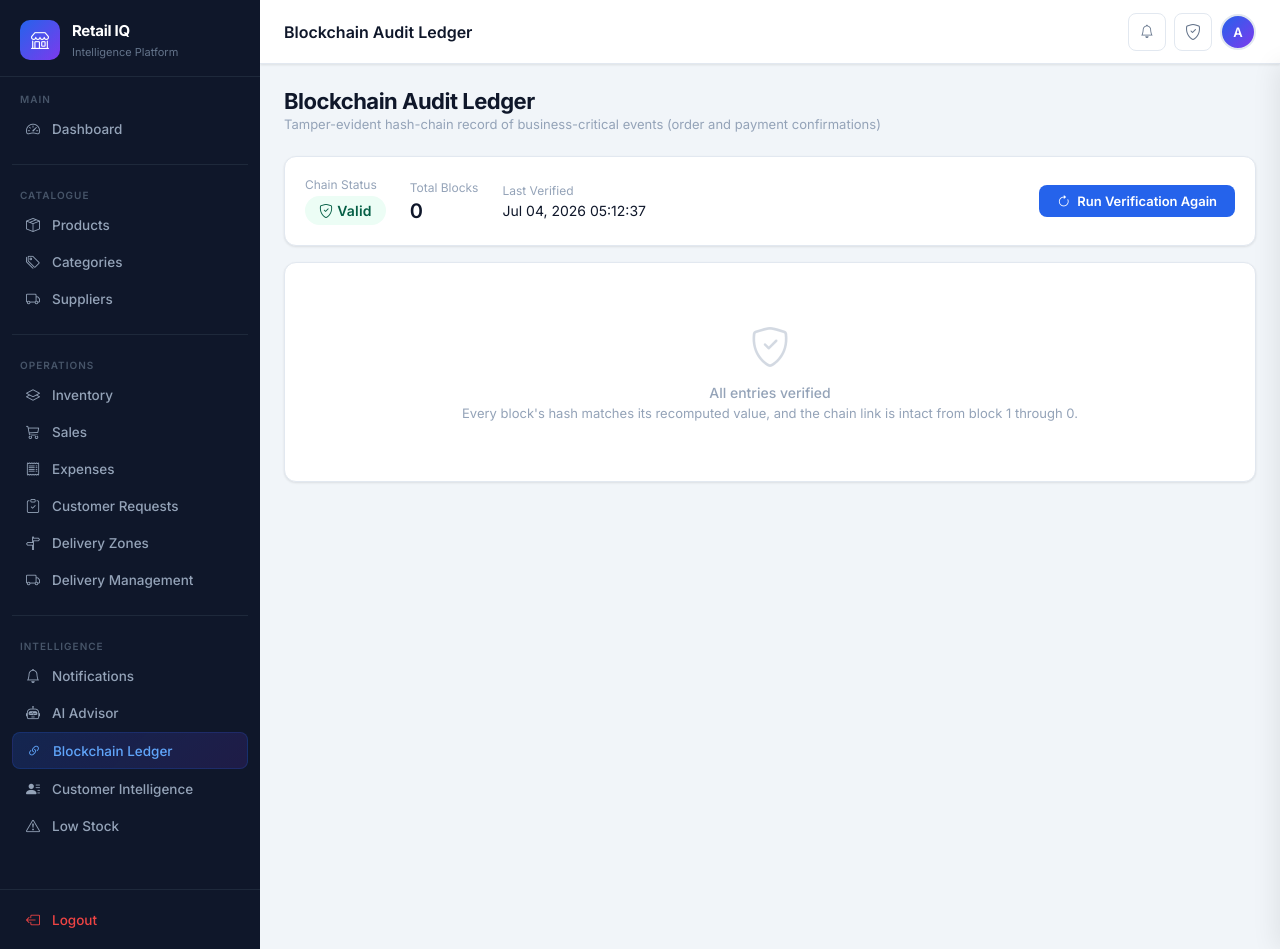
After one commit to kabbamahmoud9-ai/retail-sales-intelligence-system, a Django app: page /blockchain/verify/ in a window 1280 px wide. The commit adds this page. Run offline with Django 5.2, Linux system fonts and the light colour scheme; a user stored in the database is signed in; data that the repository does not hold is empty.

Commit message:
Step 14b: Blockchain Verify Ledger staff page + sidebar nav link
- New blockchain/views.py: verify_ledger() staff view
- New blockchain/urls.py, mounted at /blockchain/verify/
- New staff template matching existing design system
- Added Blockchain Ledger link to sidebar nav under Intelligence

```diff
--- a/accounts/templates/base.html
+++ b/accounts/templates/base.html
@@ -126,6 +126,11 @@
                 </a>
             </div>
             <div class="nav-item">
+                <a href="{% url 'blockchain:verify_ledger' %}" class="nav-link {% if request.resolver_match.url_name == 'verify_ledger' %}active{% endif %}">
+                    <i class="bi bi-link-45deg"></i> Blockchain Ledger
+                </a>
+            </div>
+            <div class="nav-item">
                 <a href="{% url 'customer_intelligence_list' %}" class="nav-link {% if 'customer_intelligence' in request.resolver_match.url_name %}active{% endif %}">
                     <i class="bi bi-person-lines-fill"></i> Customer Intelligence
                 </a>
--- /dev/null
+++ b/blockchain/templates/blockchain/verify_ledger.html
@@ -0,0 +1,80 @@
+{% extends 'base.html' %}
+{% load static %}
+{% block title %}Blockchain Audit Ledger{% endblock %}
+{% block page_title %}Blockchain Audit Ledger{% endblock %}
+
+{% block content %}
+<div class="page-header">
+    <div class="page-header-left">
+        <h1>Blockchain Audit Ledger</h1>
+        <p>Tamper-evident hash-chain record of business-critical events (order and payment confirmations)</p>
+    </div>
+</div>
+
+<div class="card" style="margin-bottom:16px; padding:20px;">
+    <div style="display:flex; align-items:center; justify-content:space-between; flex-wrap:wrap; gap:16px;">
+        <div style="display:flex; align-items:center; gap:24px; flex-wrap:wrap;">
+            <div>
+                <div style="font-size:12px; color:var(--text-muted); margin-bottom:4px;">Chain Status</div>
+                {% if is_valid %}
+                    <span class="badge-modern badge-success" style="font-size:14px; padding:6px 14px;">
+                        <i class="bi bi-shield-check"></i> Valid
+                    </span>
+                {% else %}
+                    <span class="badge-modern badge-danger" style="font-size:14px; padding:6px 14px;">
+                        <i class="bi bi-shield-exclamation"></i> Broken
+                    </span>
+                {% endif %}
+            </div>
+            <div>
+                <div style="font-size:12px; color:var(--text-muted); margin-bottom:4px;">Total Blocks</div>
+                <div style="font-size:20px; font-weight:600;">{{ total_entries }}</div>
+            </div>
+            <div>
+                <div style="font-size:12px; color:var(--text-muted); margin-bottom:4px;">Last Verified</div>
+                <div style="font-size:14px;">{{ verified_at|date:"M d, Y H:i:s" }}</div>
+            </div>
+        </div>
+        <a href="{% url 'blockchain:verify_ledger' %}" class="btn-primary-modern" style="padding:8px 18px; font-size:13px;">
+            <i class="bi bi-arrow-clockwise"></i> Run Verification Again
+        </a>
+    </div>
+</div>
+
+<div class="card">
+    {% if broken_entries %}
+    <div class="table-wrapper">
+        <table class="modern-table">
+            <thead>
+                <tr>
+                    <th>Sequence #</th>
+                    <th>Entry ID</th>
+                    <th>Issue</th>
+                </tr>
+            </thead>
+            <tbody>
+                {% for broken in broken_entries %}
+                <tr>
+                    <td style="font-weight:600;">{{ broken.sequence_number }}</td>
+                    <td>{{ broken.entry_id }}</td>
+                    <td>
+                        {% if broken.reason == 'hash_mismatch' %}
+                            <span class="badge-modern badge-danger"><i class="bi bi-exclamation-circle-fill"></i> Hash Mismatch — payload may have been altered</span>
+                        {% else %}
+                            <span class="badge-modern badge-danger"><i class="bi bi-exclamation-triangle-fill"></i> Broken Link — entry may be deleted or reordered</span>
+                        {% endif %}
+                    </td>
+                </tr>
+                {% endfor %}
+            </tbody>
+        </table>
+    </div>
+    {% else %}
+    <div class="empty-state">
+        <i class="bi bi-shield-check"></i>
+        <p>All entries verified</p>
+        <span>Every block's hash matches its recomputed value, and the chain link is intact from block 1 through {{ total_entries }}.</span>
+    </div>
+    {% endif %}
+</div>
+{% endblock %}
--- /dev/null
+++ b/blockchain/urls.py
@@ -0,0 +1,8 @@
+from django.urls import path
+from . import views
+
+app_name = 'blockchain'
+
+urlpatterns = [
+    path('verify/', views.verify_ledger, name='verify_ledger'),
+]
--- a/blockchain/views.py
+++ b/blockchain/views.py
@@ -1,3 +1,32 @@
+"""
+blockchain/views.py
+
+Staff-facing verification view. Thin — only calls
+blockchain.services.verify_chain() and renders the result.
+No business logic beyond formatting lives here.
+"""
+
 from django.shortcuts import render
+from django.contrib.auth.decorators import login_required
+from django.utils import timezone
 
-# Create your views here.
+from .services import verify_chain
+
+
+@login_required
+def verify_ledger(request):
+    """
+    Runs chain verification every time this page loads. This single
+    behavior covers both requirements: automatic verification on load,
+    and the "Run Verification Again" button — which is just a link back
+    to this same view, so clicking it re-runs the check naturally.
+    """
+    result = verify_chain()
+
+    context = {
+        'is_valid': result['is_valid'],
+        'total_entries': result['total_entries'],
+        'broken_entries': result['broken_entries'],
+        'verified_at': timezone.now(),
+    }
+    return render(request, 'blockchain/verify_ledger.html', context)
--- a/core/urls.py
+++ b/core/urls.py
@@ -19,4 +19,5 @@ urlpatterns = [
     path('', include('dashboard.urls')),
     path('store/assistant/', include('ai_commerce.urls')),
     path('store/voice/', include('voice_assistant.urls')),
+    path('blockchain/', include('blockchain.urls')),
 ] + static(settings.MEDIA_URL, document_root=settings.MEDIA_ROOT)
```
